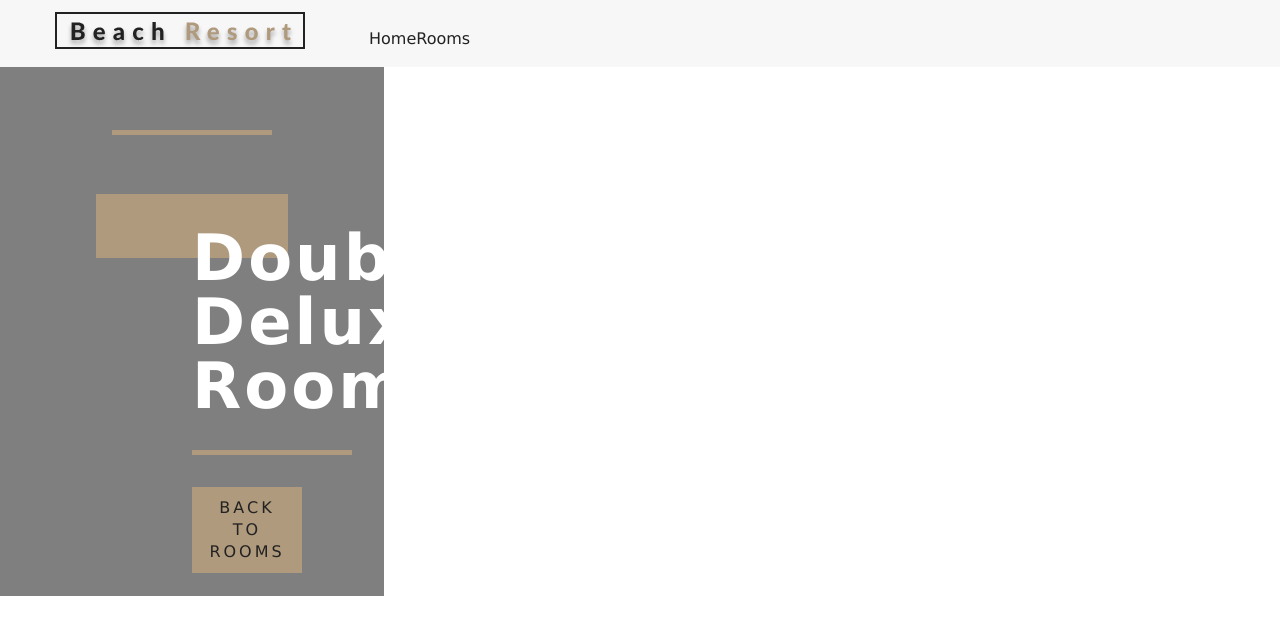
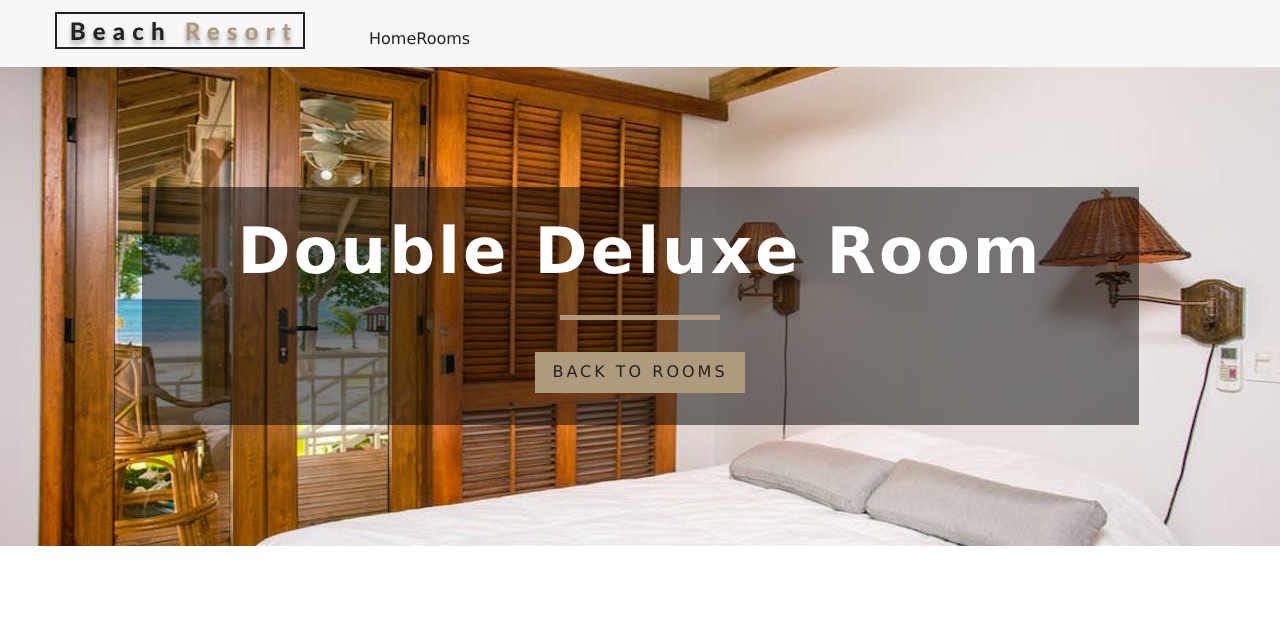
Before and after one commit to akansha-singh/Beach-Resort, a React (Create React App) app: page /rooms/double-deluxe in a window 1280 px wide. Shown: the top 634 px of the page. Built offline with nearby package versions, Linux system fonts and the light colour scheme.

Commit message:
component StyledHero added

```diff
--- /dev/null
+++ b/src/components/StyledHero.js
@@ -0,0 +1,11 @@
+import styled from 'styled-components';
+import defaultImg from "../images/room-1.jpeg";
+
+const StyledHero = styled.header`
+    min-height: 60vh;
+    background: url(${props => props.img}) center/cover no-repeat;
+    display: flex;
+    align-items: center;
+    justify-content: center;
+`;
+export default StyledHero;
--- a/src/pages/SingleRoom.js
+++ b/src/pages/SingleRoom.js
@@ -4,6 +4,7 @@
 import Banner from "../components/Banner";
 import {Link} from "react-router-dom";
 import {RoomContext} from '../context';
+import StyledHero from "../components/StyledHero";
 
 export default class SingleRoom extends Component {
     constructor(props) {
@@ -28,11 +29,11 @@
         }
         const {name,description,capacity,size,price,extras,breakfast,pets,images} = room;
         return (
-            <Hero hero='roomsHero'>
+            <StyledHero img={images[0]}>
                 <Banner title={`${name} room`}>
                 <Link to='/rooms' className="btn-primary">back to rooms</Link>
                 </Banner>
-            </Hero>
+            </StyledHero>
         );
     }
 }
```
